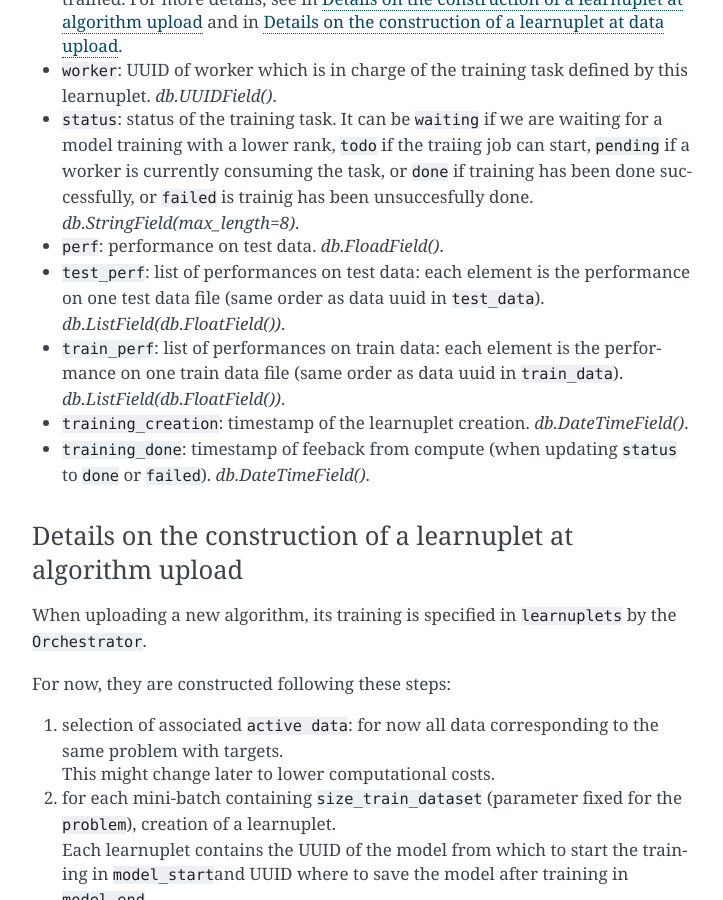
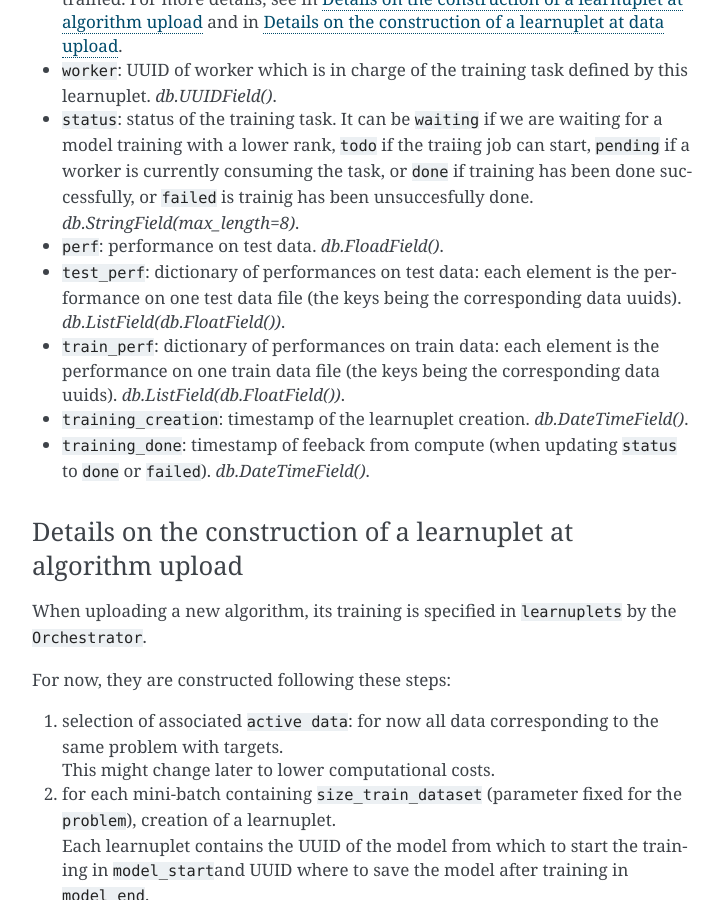
Before and after one commit to MorpheoOrg/morpheo-orchestrator, a Sphinx documentation site: the page built from docs/modules/collections.md, in a window 1280 px wide and 900 px high, scrolled down 1147 px. Shown: the whole window, without its empty margins (388-1111 px from the left). Built offline with Sphinx 7.4.7, drawn with Linux system fonts in a browser that asks for light colours; pages that are not in the unit, such as notebooks, are missing from menus.

Commit message:
building and pushing docs

```diff
--- a/docs/modules/collections.md
+++ b/docs/modules/collections.md
@@ -31,8 +31,8 @@ A learnuplet is made of the following elements:
 - `worker`: UUID of worker which is in charge of the training task defined by this learnuplet. *db.UUIDField()*.
 - `status`: status of the training task. It can be `waiting` if we are waiting for a model training with a lower rank, `todo` if the traiing job can start, `pending` if a worker is currently consuming the task, or `done` if training has been done successfully, or `failed` is trainig has been unsuccesfully done. *db.StringField(max_length=8)*.
 - `perf`: performance on test data. *db.FloadField()*.
-- `test_perf`: list of performances on test data: each element is the performance on one test data file (same order as data uuid in `test_data`). *db.ListField(db.FloatField())*.
-- `train_perf`: list of performances on train data: each element is the performance on one train data file (same order as data uuid in `train_data`). *db.ListField(db.FloatField())*.
+- `test_perf`: dictionary of performances on test data: each element is the performance on one test data file (the keys being the corresponding data uuids). *db.ListField(db.FloatField())*.
+- `train_perf`: dictionary of performances on train data: each element is the performance on one train data file (the keys being the corresponding data uuids). *db.ListField(db.FloatField())*.
 - `training_creation`: timestamp of the learnuplet creation. *db.DateTimeField()*.
 - `training_done`: timestamp of feeback from compute (when updating `status` to `done` or `failed`). *db.DateTimeField()*.
 
```
Also changed, not shown: 7 other files.
